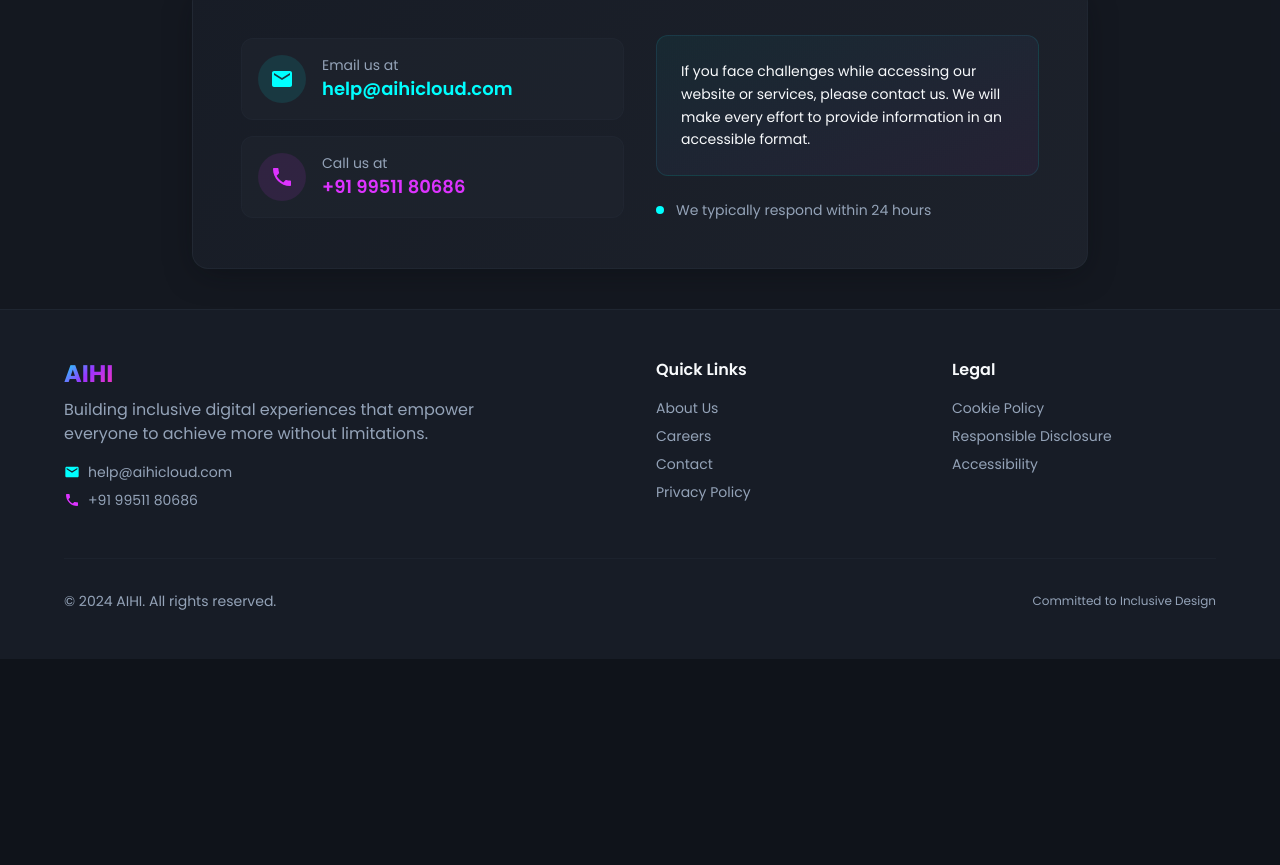
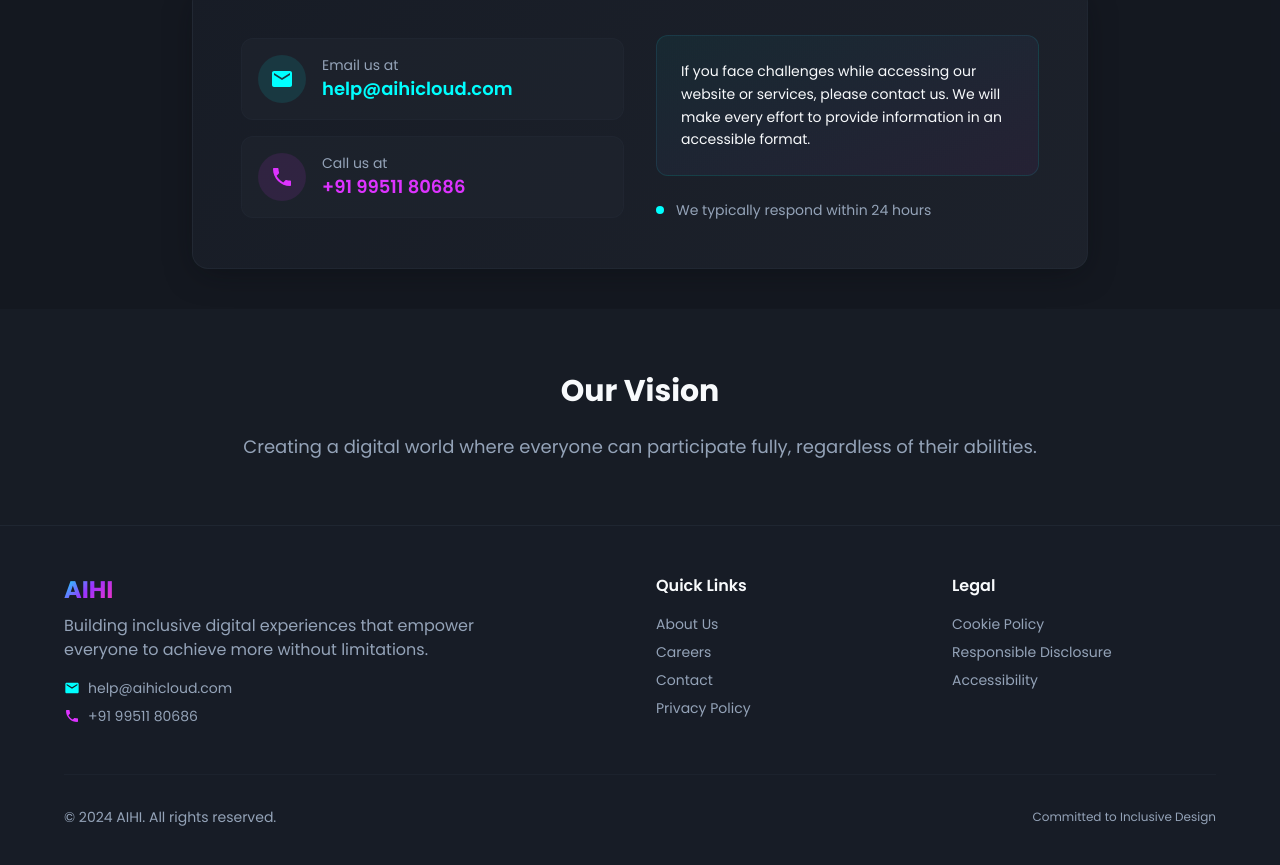
Before and after one commit to TechLeadsUser/aihi-inclusive-reach, a React (Vite) app: page / in a window 1280 px wide. Shown: the part 1901-2766 px from the top of the page. Before the commit the page ends 2560 px from the top, so only its background shows below. Built offline with nearby package versions, Linux system fonts and the light colour scheme.

Commit message:
Fix: AccessibilityVision component returns JSX
The AccessibilityVision component was not returning any JSX, causing a TypeScript error when used as a component in Index.tsx. This commit updates the component to return valid JSX, resolving the error.

```diff
--- a/src/components/AccessibilityVision.tsx
+++ b/src/components/AccessibilityVision.tsx
@@ -1,4 +1,15 @@
 const AccessibilityVision = () => {
-  return;
+  return (
+    <section className="py-16 bg-muted/50">
+      <div className="container mx-auto px-4">
+        <div className="max-w-4xl mx-auto text-center">
+          <h2 className="text-3xl font-bold font-heading mb-6">Our Vision</h2>
+          <p className="text-lg text-muted-foreground">
+            Creating a digital world where everyone can participate fully, regardless of their abilities.
+          </p>
+        </div>
+      </div>
+    </section>
+  );
 };
 export default AccessibilityVision;
```
